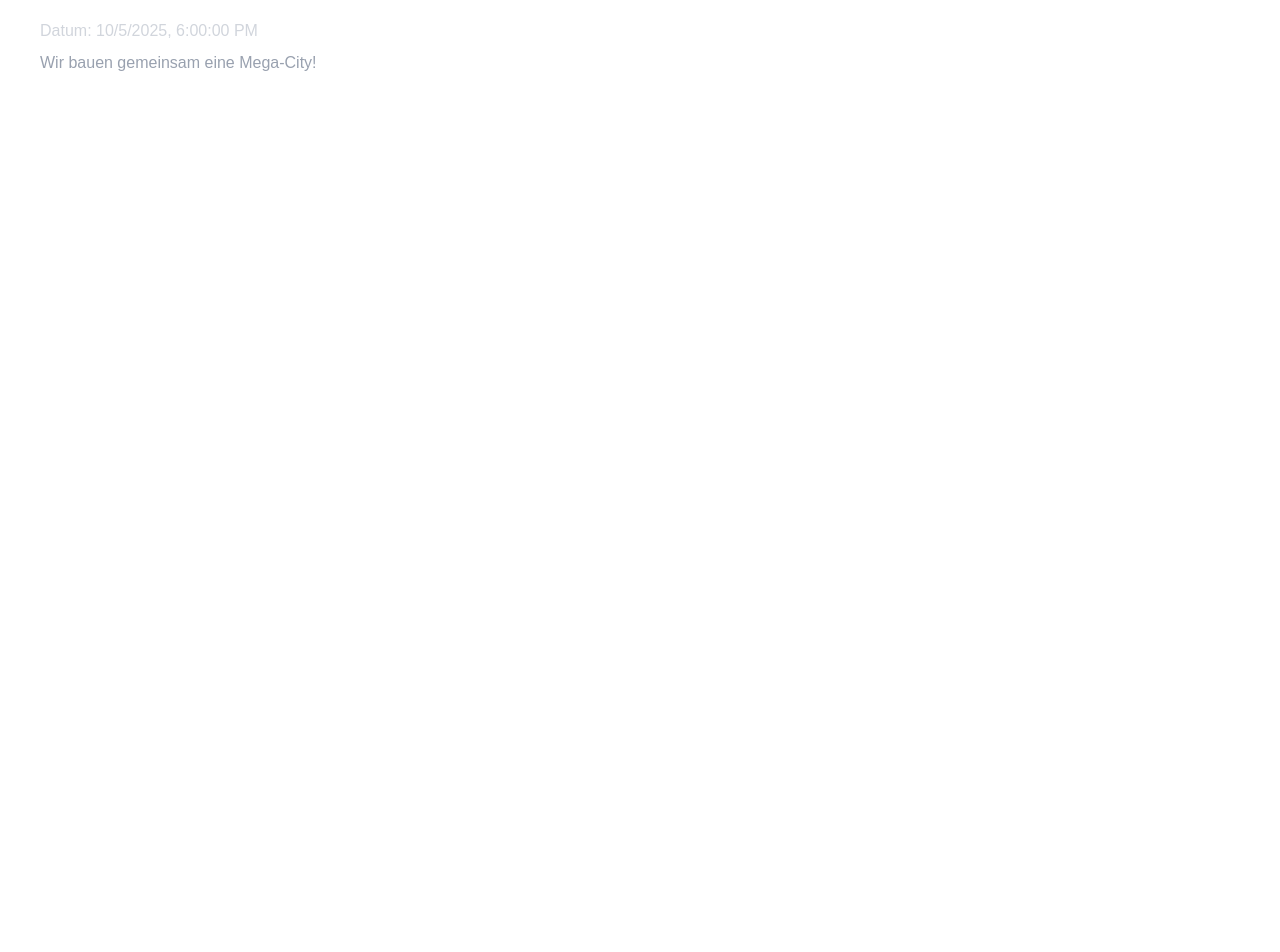
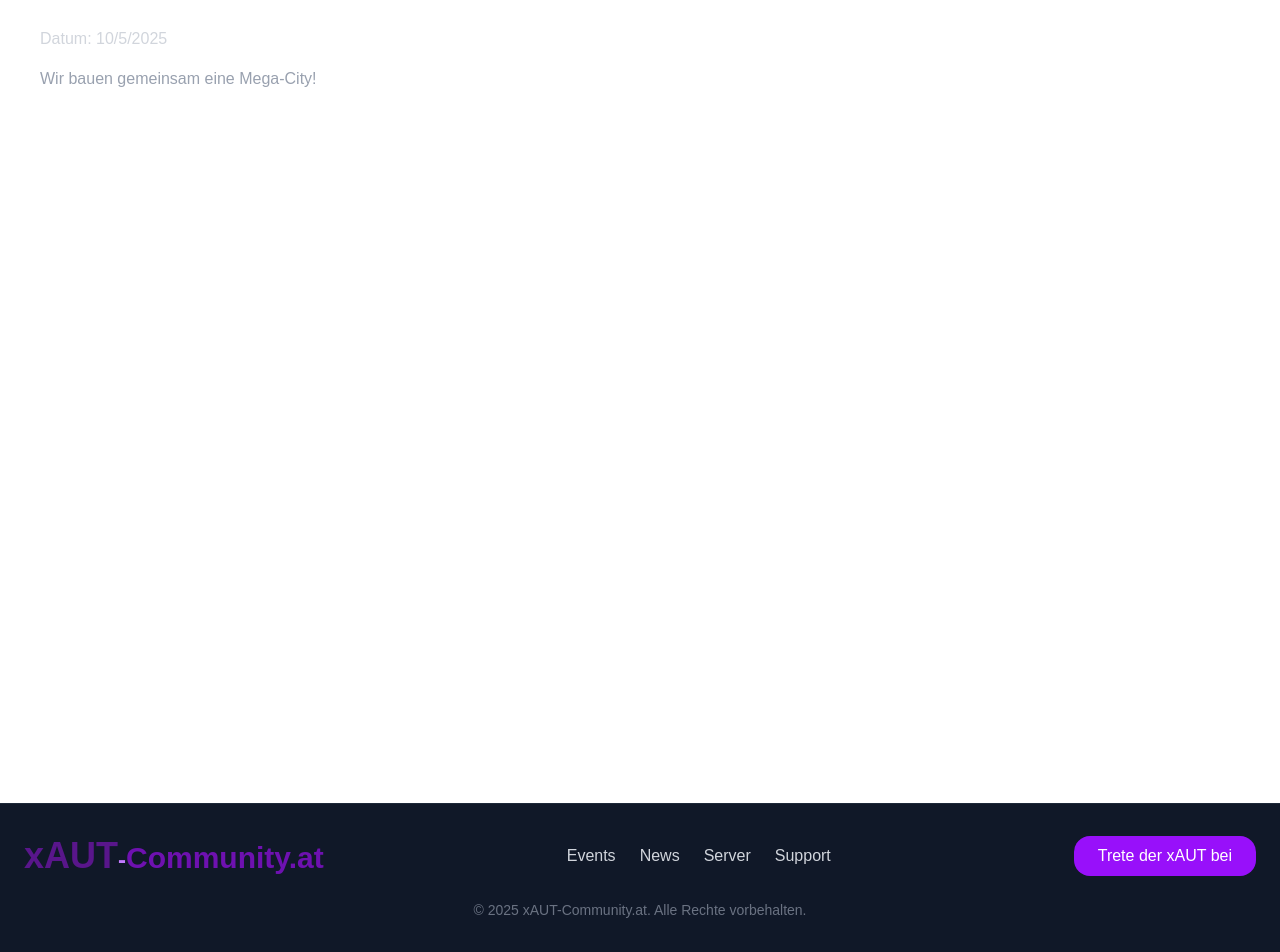
Before and after one commit to xAUT-Community/website, a Next.js app: page /events/1 in a window 1280 px wide. Shown: the part 173-1125 px from the top of the page. Before the commit the page ends 896 px from the top, so only its background shows below. Built offline with nearby package versions, Linux system fonts and the light colour scheme.

Commit message:
finally fixed :/

```diff
--- a/src/app/events/[id]/page.tsx
+++ b/src/app/events/[id]/page.tsx
@@ -1,30 +1,32 @@
 import { exampleEvents, Event } from "@/lib/events";
 import {Navbar} from "@/components/Navbar";
+import {Footer} from "@/components/Footer";
 
 interface EventPageProps {
-    params: { id: string };
+    params: Promise<{ id: string }>;
 }
 
-export default function EventDetailPage({ params }: EventPageProps) {
-    const event: Event | undefined = exampleEvents.find((e) => e.id === params.id);
+export default async function EventDetailPage({ params }: EventPageProps) {
+    const { id } = await params;
 
-    if (!event) return <p className="p-10 text-red-500">Event nicht gefunden</p>;
+    const event: Event | undefined = exampleEvents.find((e) => e.id === id);
+
+    if (!event) {
+        return <p className="p-10 text-red-500">Event nicht gefunden</p>;
+    }
 
     return (
+        <>
+            <Navbar />
+            <main className="p-10 min-h-screen">
+                <h1 className="text-4xl font-bold text-purple-400 mb-6">{event.title}</h1>
+                <p className="text-gray-300 mb-4">
+                    Datum: {new Date(event.date).toLocaleDateString()}
+                </p>
+                <p className="text-gray-400">{event.description}</p>
 
-        <>
-
-        <Navbar />
-
-        <main className="p-10 min-h-screen">
-            <h1 className="text-4xl font-bold text-purple-400 mb-4">{event.title}</h1>
-            <p className="text-gray-300 mb-2">
-                Datum: {new Date(event.date).toLocaleString()}
-            </p>
-            {event.location && <p className="text-gray-300 mb-4">Ort: {event.location}</p>}
-            <p className="text-gray-400">{event.description}</p>
-        </main>
-
+            </main>
+            <Footer />
         </>
     );
 }
```
